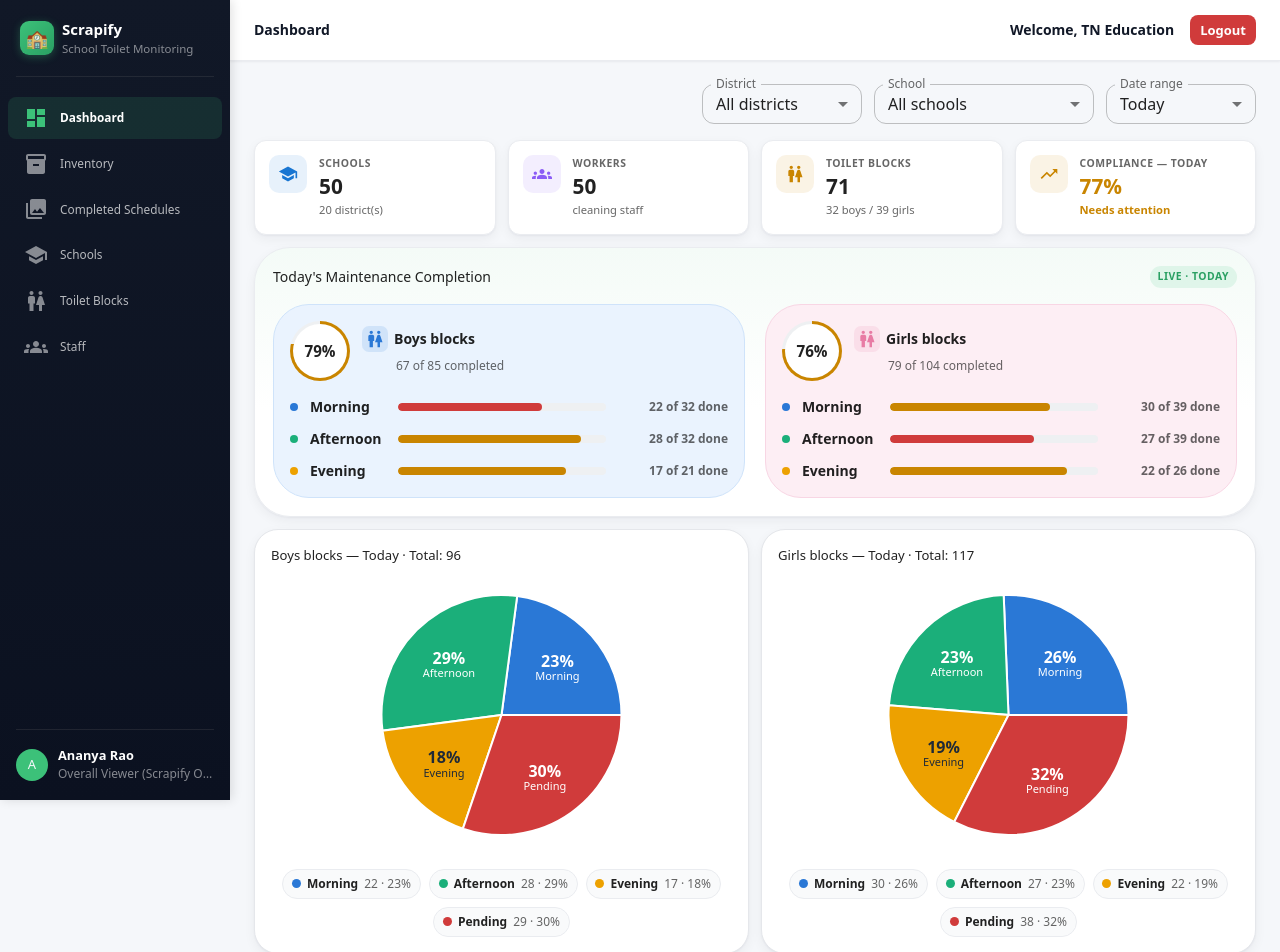
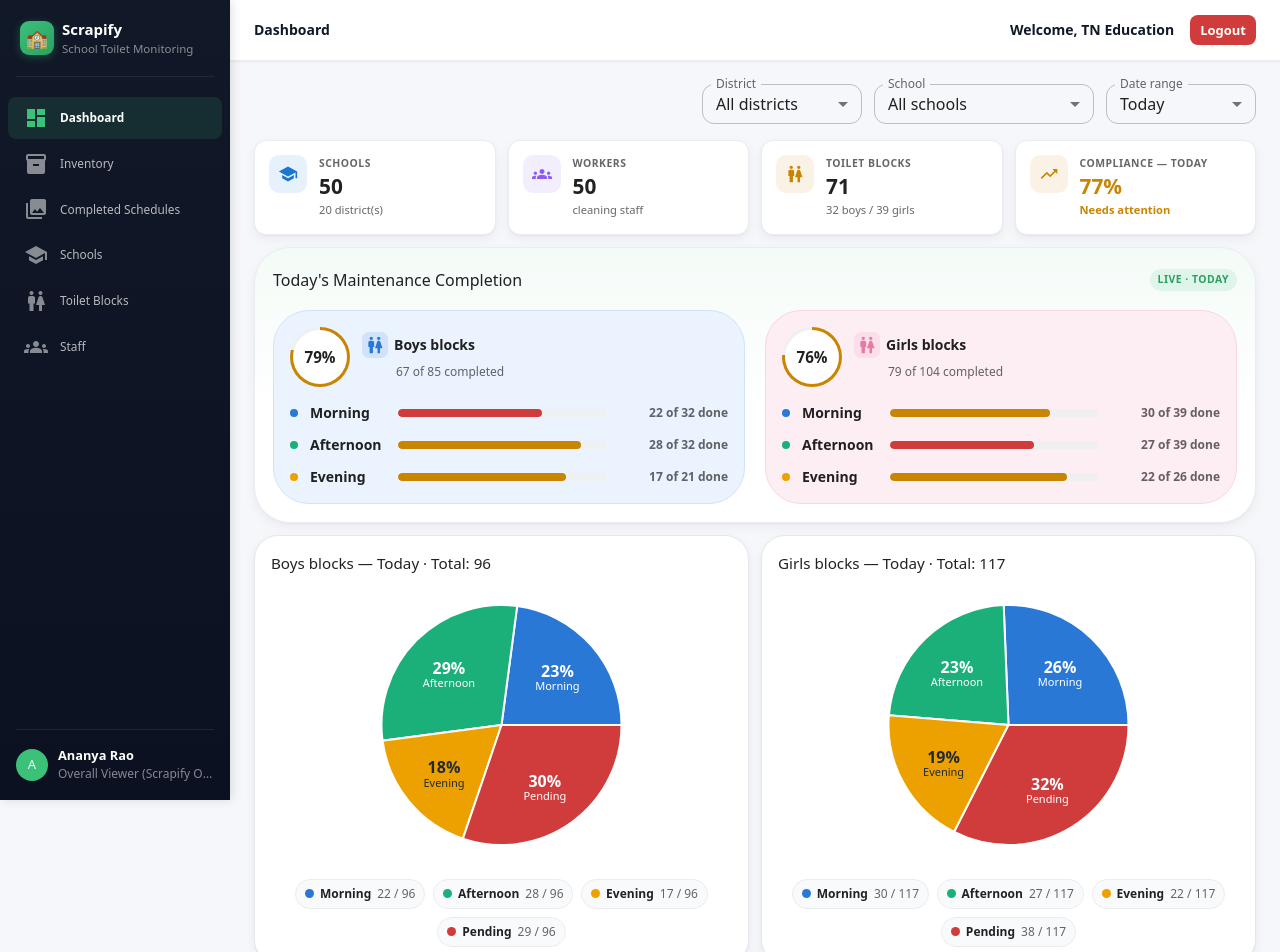
Before and after one commit to GUNASEKARAN45/School-toilet-monitoring-frontend, a React app: page / in a window 1280 px wide. Shown: the top 952 px of the page. Built offline with nearby package versions, Linux system fonts and the light colour scheme; sample sign-in values are in the browser's storage; the HTML template or start-up script is replaced by a standard one.

Commit message:
pie chart in dashboard changed

```diff
--- a/src/pages/DashboardPage.jsx
+++ b/src/pages/DashboardPage.jsx
@@ -55,7 +55,6 @@ function PieLegend({ data, total }) {
   return (
     <Stack direction="row" sx={{ flexWrap: "wrap", justifyContent: "center", gap: 1, mt: 0.5 }}>
       {data.map((d) => {
-        const pct = total === 0 ? 0 : Math.round((d.value / total) * 100);
         const color = SHIFT_COLORS[d.name] || SHIFT_COLORS.Pending;
         return (
           <Stack
@@ -67,7 +66,7 @@ function PieLegend({ data, total }) {
             <Box sx={{ width: 9, height: 9, borderRadius: "50%", bgcolor: color, flex: "none" }} />
             <Typography variant="caption" sx={{ fontWeight: 700, color: "text.primary" }}>{d.name}</Typography>
             <Typography variant="caption" sx={{ color: "text.secondary" }}>
-              {d.value} · {pct}%
+              {d.value} / {total}
             </Typography>
           </Stack>
         );
@@ -460,7 +459,7 @@ export default function DashboardPage() {
         }}
       >
         <Stack direction="row" sx={{ alignItems: "center", justifyContent: "space-between", mb: 2 }}>
-          <Typography variant="body2" fontWeight={700}>Today's Maintenance Completion</Typography>
+          <Typography variant="subtitle1" fontWeight={800}>Today's Maintenance Completion</Typography>
           <Box
             sx={{
               fontSize: "0.65rem",
@@ -509,7 +508,7 @@ export default function DashboardPage() {
           return (
             <Grid key={g.gender} size={{ xs: 12, md: 6 }}>
               <Card variant="outlined" sx={{ p: 2, borderRadius: 2, borderColor: "#E5E7EB", height: "100%" }}>
-                <Typography variant="body2" fontWeight={700} sx={{ fontSize: "0.82rem" }}>
+                <Typography variant="body1" fontWeight={800} sx={{ fontSize: "0.95rem" }}>
                   {g.gender === "BOYS" ? "Boys blocks" : "Girls blocks"} — {DATE_RANGES[rangeKey]} · Total: {total}
                 </Typography>
                 {hasBlocks ? (
```
